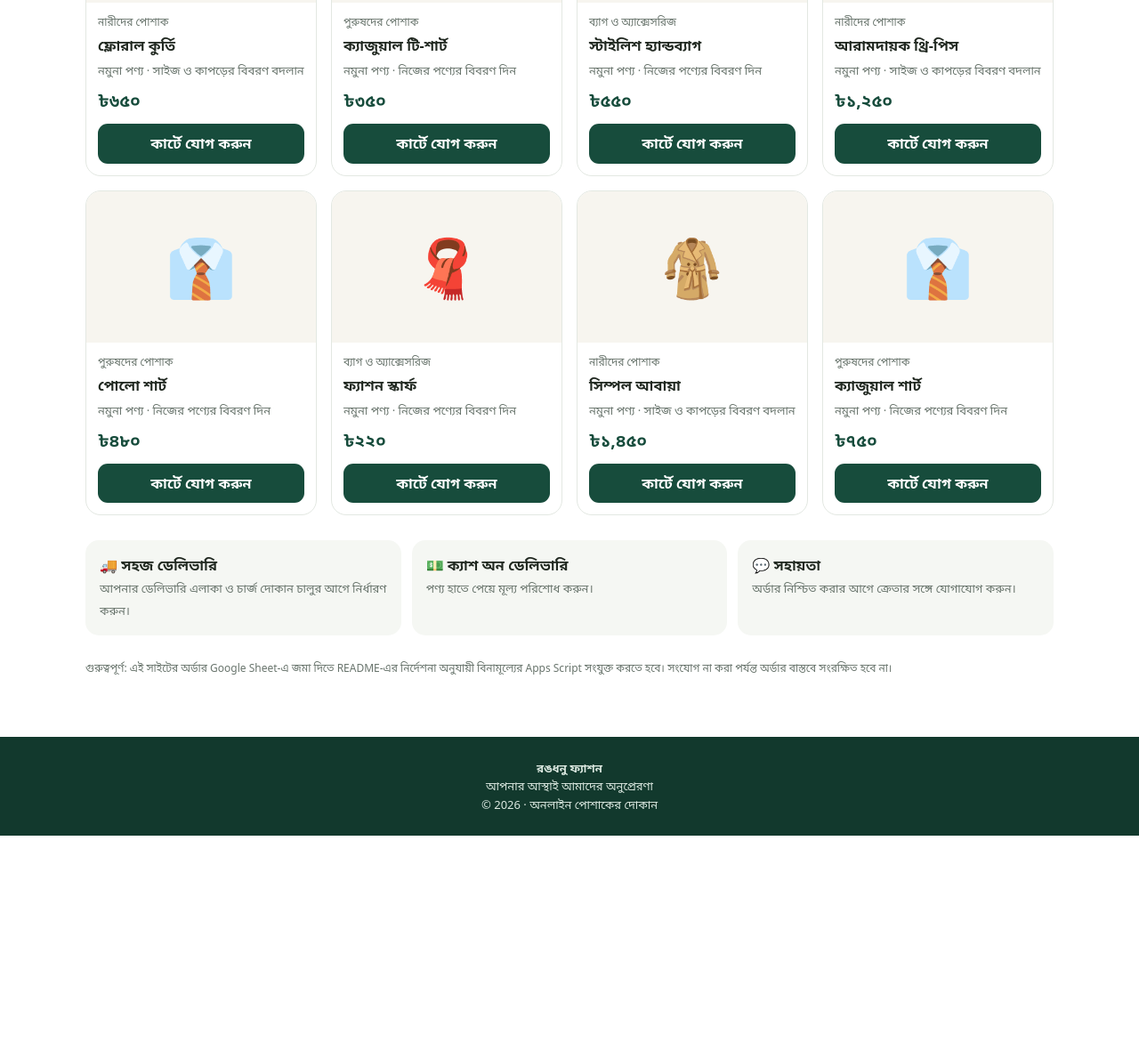
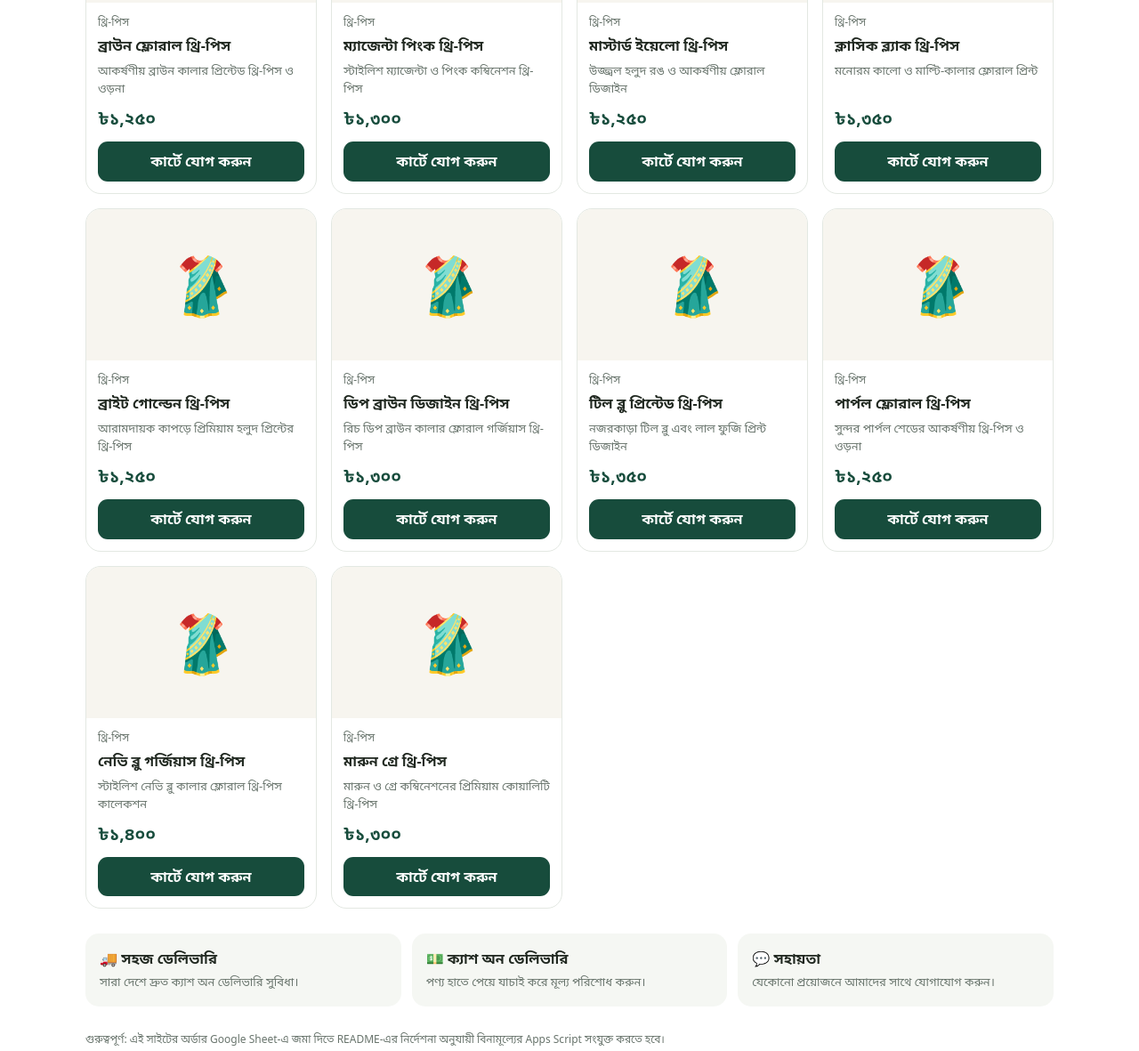
Before and after one commit to masumbillah0176992591-glitch/Rongdhanu-Fashion, a plain HTML site: page index.html in a window 1280 px wide. Shown: the part 839-2020 px from the top of the page at 89% size. Before the commit the page ends 1778 px from the top, so only its background shows below. Drawn offline with Linux system fonts and the light colour scheme.

Commit message:
Update index.html

```diff
--- a/index.html
+++ b/index.html
@@ -38,24 +38,24 @@ dialog{border:0;border-radius:18px;padding:0;width:min(620px,calc(100% - 24px));
       <p>পছন্দের পোশাক বেছে নিন। অর্ডার করুন সহজে, মূল্য পরিশোধ করুন পণ্য হাতে পেয়ে।</p>
       <button class="btn" onclick="document.querySelector('#products').scrollIntoView({behavior:'smooth'})">পণ্য দেখুন ↓</button>
     </div>
-    <div class="hero-art" aria-label="ফ্যাশন ইলাস্ট্রেশন"><span>👗</span><span>👜</span><span>👕</span></div>
+    <div class="hero-art" aria-label="ফ্যাশন ইলাস্ট্রেশন"><span>👗</span><span>👜</span><span>🥻</span></div>
   </section>
 </header>
 <main class="wrap">
-  <div class="section-head"><div><h2 id="products">পণ্যসমূহ</h2><p>এগুলো শুধু নমুনা পণ্য—প্রকাশের আগে নিজের পণ্য, ছবি ও দাম বসান।</p></div></div>
+  <div class="section-head"><div><h2 id="products">পণ্যসমূহ</h2><p>আমাদের এক্সক্লুসিভ থ্রি-পিস কালেকশন থেকে আপনার পছন্দের পোশাকটি বেছে নিন।</p></div></div>
   <div class="controls">
     <div class="search"><input id="search" type="search" placeholder="পণ্যের নাম লিখে খুঁজুন…" aria-label="পণ্য খুঁজুন"></div>
     <select id="category" aria-label="ক্যাটাগরি">
-      <option value="সব">সব ক্যাটাগরি</option><option>নারীদের পোশাক</option><option>পুরুষদের পোশাক</option><option>ব্যাগ ও অ্যাক্সেসরিজ</option>
+      <option value="সব">সব ক্যাটাগরি</option><option>নারীদের পোশাক</option><option>থ্রি-পিস</option>
     </select>
   </div>
   <div class="grid" id="productGrid"></div>
   <div class="benefits">
-    <div class="benefit"><strong>🚚 সহজ ডেলিভারি</strong><span>আপনার ডেলিভারি এলাকা ও চার্জ দোকান চালুর আগে নির্ধারণ করুন।</span></div>
-    <div class="benefit"><strong>💵 ক্যাশ অন ডেলিভারি</strong><span>পণ্য হাতে পেয়ে মূল্য পরিশোধ করুন।</span></div>
-    <div class="benefit"><strong>💬 সহায়তা</strong><span>অর্ডার নিশ্চিত করার আগে ক্রেতার সঙ্গে যোগাযোগ করুন।</span></div>
+    <div class="benefit"><strong>🚚 সহজ ডেলিভারি</strong><span>সারা দেশে দ্রুত ক্যাশ অন ডেলিভারি সুবিধা।</span></div>
+    <div class="benefit"><strong>💵 ক্যাশ অন ডেলিভারি</strong><span>পণ্য হাতে পেয়ে যাচাই করে মূল্য পরিশোধ করুন।</span></div>
+    <div class="benefit"><strong>💬 সহায়তা</strong><span>যেকোনো প্রয়োজনে আমাদের সাথে যোগাযোগ করুন।</span></div>
   </div>
-  <p class="notice">গুরুত্বপূর্ণ: এই সাইটের অর্ডার Google Sheet-এ জমা দিতে README-এর নির্দেশনা অনুযায়ী বিনামূল্যের Apps Script সংযুক্ত করতে হবে। সংযোগ না করা পর্যন্ত অর্ডার বাস্তবে সংরক্ষিত হবে না।</p>
+  <p class="notice">গুরুত্বপূর্ণ: এই সাইটের অর্ডার Google Sheet-এ জমা দিতে README-এর নির্দেশনা অনুযায়ী বিনামূল্যের Apps Script সংযুক্ত করতে হবে।</p>
 </main>
 <footer><strong id="footerName">রঙধনু ফ্যাশন</strong><br>আপনার আস্থাই আমাদের অনুপ্রেরণা<br><span>© <span id="year"></span> · অনলাইন পোশাকের দোকান</span></footer>
 
@@ -80,16 +80,21 @@ dialog{border:0;border-radius:18px;padding:0;width:min(620px,calc(100% - 24px));
 <script>
 const STORE_NAME = "রঙধনু ফ্যাশন";
 const ORDER_ENDPOINT = "";
+
+// আপনার ছবিগুলোর ওপর ভিত্তি করে তৈরি পণ্যের তালিকা
 const PRODUCTS = [
- {id:"S001",name:"ফ্লোরাল কুর্তি",category:"নারীদের পোশাক",price:650,icon:"👗",desc:"নমুনা পণ্য · সাইজ ও কাপড়ের বিবরণ বদলান"},
- {id:"S002",name:"ক্যাজুয়াল টি-শার্ট",category:"পুরুষদের পোশাক",price:350,icon:"👕",desc:"নমুনা পণ্য · নিজের পণ্যের বিবরণ দিন"},
- {id:"S003",name:"স্টাইলিশ হ্যান্ডব্যাগ",category:"ব্যাগ ও অ্যাক্সেসরিজ",price:550,icon:"👜",desc:"নমুনা পণ্য · নিজের পণ্যের বিবরণ দিন"},
- {id:"S004",name:"আরামদায়ক থ্রি-পিস",category:"নারীদের পোশাক",price:1250,icon:"🥻",desc:"নমুনা পণ্য · সাইজ ও কাপড়ের বিবরণ বদলান"},
- {id:"S005",name:"পোলো শার্ট",category:"পুরুষদের পোশাক",price:480,icon:"👔",desc:"নমুনা পণ্য · নিজের পণ্যের বিবরণ দিন"},
- {id:"S006",name:"ফ্যাশন স্কার্ফ",category:"ব্যাগ ও অ্যাক্সেসরিজ",price:220,icon:"🧣",desc:"নমুনা পণ্য · নিজের পণ্যের বিবরণ দিন"},
- {id:"S007",name:"সিম্পল আবায়া",category:"নারীদের পোশাক",price:1450,icon:"🧥",desc:"নমুনা পণ্য · সাইজ ও কাপড়ের বিবরণ বদলান"},
- {id:"S008",name:"ক্যাজুয়াল শার্ট",category:"পুরুষদের পোশাক",price:750,icon:"👔",desc:"নমুনা পণ্য · নিজের পণ্যের বিবরণ দিন"}
+ {id:"S001",name:"ব্রাউন ফ্লোরাল থ্রি-পিস",category:"থ্রি-পিস",price:1250,icon:"🥻",desc:"আকর্ষণীয় ব্রাউন কালার প্রিন্টেড থ্রি-পিস ও ওড়না"},
+ {id:"S002",name:"ম্যাজেন্টা পিংক থ্রি-পিস",category:"থ্রি-পিস",price:1300,icon:"🥻",desc:"স্টাইলিশ ম্যাজেন্টা ও পিংক কম্বিনেশন থ্রি-পিস"},
+ {id:"S003",name:"মাস্টার্ড ইয়েলো থ্রি-পিস",category:"থ্রি-পিস",price:1250,icon:"🥻",desc:"উজ্জ্বল হলুদ রঙ ও আকর্ষণীয় ফ্লোরাল ডিজাইন"},
+ {id:"S004",name:"ক্লাসিক ব্ল্যাক থ্রি-পিস",category:"থ্রি-পিস",price:1350,icon:"🥻",desc:"মনোরম কালো ও মাল্টি-কালার ফ্লোরাল প্রিন্ট"},
+ {id:"S005",name:"ব্রাইট গোল্ডেন থ্রি-পিস",category:"থ্রি-পিস",price:1250,icon:"🥻",desc:"আরামদায়ক কাপড়ে প্রিমিয়াম হলুদ প্রিন্টের থ্রি-পিস"},
+ {id:"S006",name:"ডিপ ব্রাউন ডিজাইন থ্রি-পিস",category:"থ্রি-পিস",price:1300,icon:"🥻",desc:"রিচ ডিপ ব্রাউন কালার ফ্লোরাল গর্জিয়াস থ্রি-পিস"},
+ {id:"S007",name:"টিল ব্লু প্রিন্টেড থ্রি-পিস",category:"থ্রি-পিস",price:1350,icon:"🥻",desc:"নজরকাড়া টিল ব্লু এবং লাল ফুজি প্রিন্ট ডিজাইন"},
+ {id:"S008",name:"পার্পল ফ্লোরাল থ্রি-পিস",category:"থ্রি-পিস",price:1250,icon:"🥻",desc:"সুন্দর পার্পল শেডের আকর্ষণীয় থ্রি-পিস ও ওড়না"},
+ {id:"S009",name:"নেভি ব্লু গর্জিয়াস থ্রি-পিস",category:"থ্রি-পিস",price:1400,icon:"🥻",desc:"স্টাইলিশ নেভি ব্লু কালার ফ্লোরাল থ্রি-পিস কালেকশন"},
+ {id:"S010",name:"মারুন গ্রে থ্রি-পিস",category:"থ্রি-পিস",price:1300,icon:"🥻",desc:"মারুন ও গ্রে কম্বিনেশনের প্রিমিয়াম কোয়ালিটি থ্রি-পিস"}
 ];
+
 let cart = [];
 const bn = n => new Intl.NumberFormat("bn-BD").format(n);
 const money = n => "৳" + bn(n);
@@ -120,7 +125,6 @@ function changeQty(id,delta){
  renderCart();
 }
 
-// নতুন ডিলেট ফাংশন
 function removeFromCart(id){
   cart = cart.filter(x => x.id !== id);
   renderCart();
```
